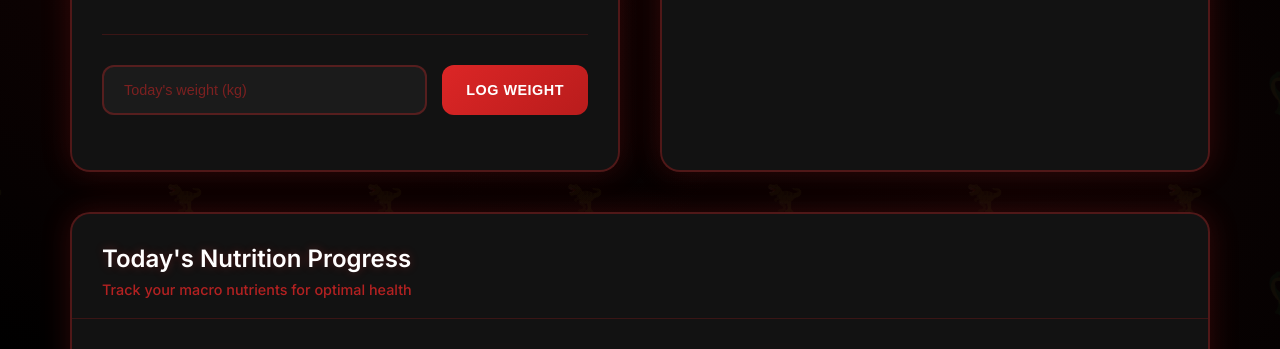
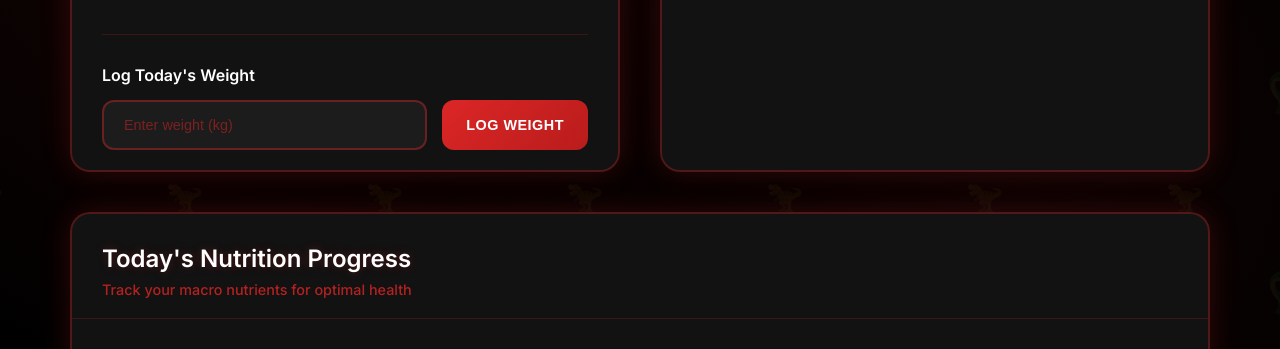
Before and after one commit to Cedricamartin02/CedHealth, a Flask app: template templates/dashboard.html in a window 1280 px wide. Shown: the part 409-758 px from the top of the page. Run offline with Flask 3, Linux system fonts and the light colour scheme; the template is opened without the code that fills it, so the values that code supplies are empty.

Commit message:
Assistant checkpoint: Enhanced weight input in progress chart
Assistant generated file changes:
- templates/dashboard.html: Update weight input section styling and positioning in the weight progress chart

---

User prompt:

add a weight input for the daily weight on the weight progress graph

Replit-Commit-Author: Assistant
Replit-Commit-Session-Id: 5623bade-4dfb-481d-81df-3f99b101da65

```diff
--- a/templates/dashboard.html
+++ b/templates/dashboard.html
@@ -433,10 +433,12 @@
                     <div class="card-body">
                         <canvas id="weightChart"></canvas>
                         <div class="weight-input-section">
+                            <h4 style="color: #ffffff; margin-bottom: 15px; font-size: 1rem; font-weight: 600;">Log Today's Weight</h4>
                             <form method="POST" action="/log_weight" class="weight-form">
                                 <div class="input-group">
-                                    <input type="number" name="weight" placeholder="Today's weight (kg)" step="0.1" required>
-                                    <button type="submit" class="btn btn-primary">Log Weight</button>
+                                    <input type="number" name="weight" placeholder="Enter weight (kg)" step="0.1" required
+                                           style="background: rgba(31, 31, 31, 0.9); border: 2px solid rgba(220, 38, 38, 0.4); color: #ffffff; font-size: 0.9rem;">
+                                    <button type="submit" class="btn btn-primary" style="min-width: 120px;">Log Weight</button>
                                 </div>
                             </form>
                         </div>
```
